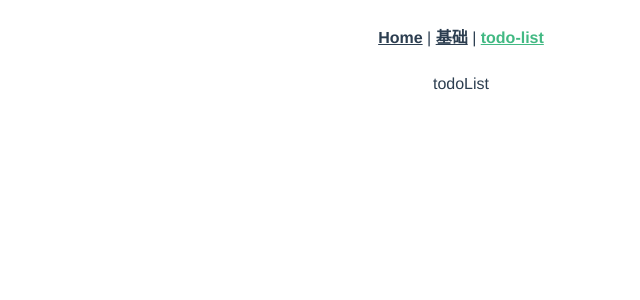
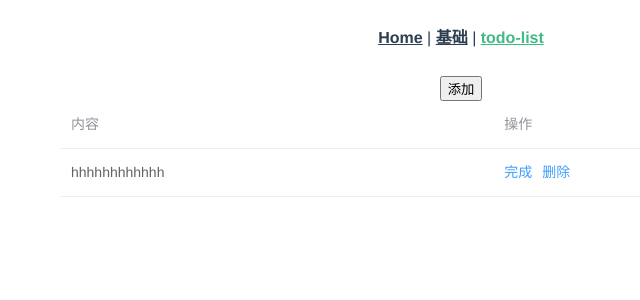
Before and after one commit to GaryHjy/vue-next-demo, a Vue app: page /#/todo-list in a window 1280 px wide. Shown: the top 300 px of the page, without its empty margins (179-819 px from the left). Built offline with nearby package versions, Linux system fonts and the light colour scheme.

Commit message:
feat: 添加todolist页面

```diff
--- a/src/views/TodoList/index.vue
+++ b/src/views/TodoList/index.vue
@@ -1,15 +1,64 @@
 <template>
-  <div>
-    {{ text }}
+  <div class="todo-list">
+    <button>添加</button>
+    <ay-table
+      :columns="columns"
+      :data="data"
+      :operationButtons="operationButtons"
+    />
   </div>
 </template>
 
 <script>
+import { ref } from "vue";
+import AyTable from "./components/ay-table";
+
 export default {
-  data() {
+  components: {
+    AyTable
+  },
+  setup() {
+    const columns = ref([
+      {
+        prop: "content",
+        label: "内容"
+      }
+    ]);
+    const data = ref([
+      {
+        content: "hhhhhhhhhhhh"
+      }
+    ]);
+    const operationButtons = ref([
+      {
+        text: "完成",
+        onClick: row => {
+          console.log(row.content);
+        }
+      },
+      {
+        text: "删除",
+        style: {
+          color: "red"
+        },
+        onClick: row => {
+          console.log(row.content);
+        }
+      }
+    ]);
+
     return {
-      text: "todoList"
+      columns,
+      data,
+      operationButtons
     };
   }
 };
 </script>
+
+<style lang="scss" scoped>
+.todo-list {
+  width: 800px;
+  margin: 0 auto;
+}
+</style>
```
